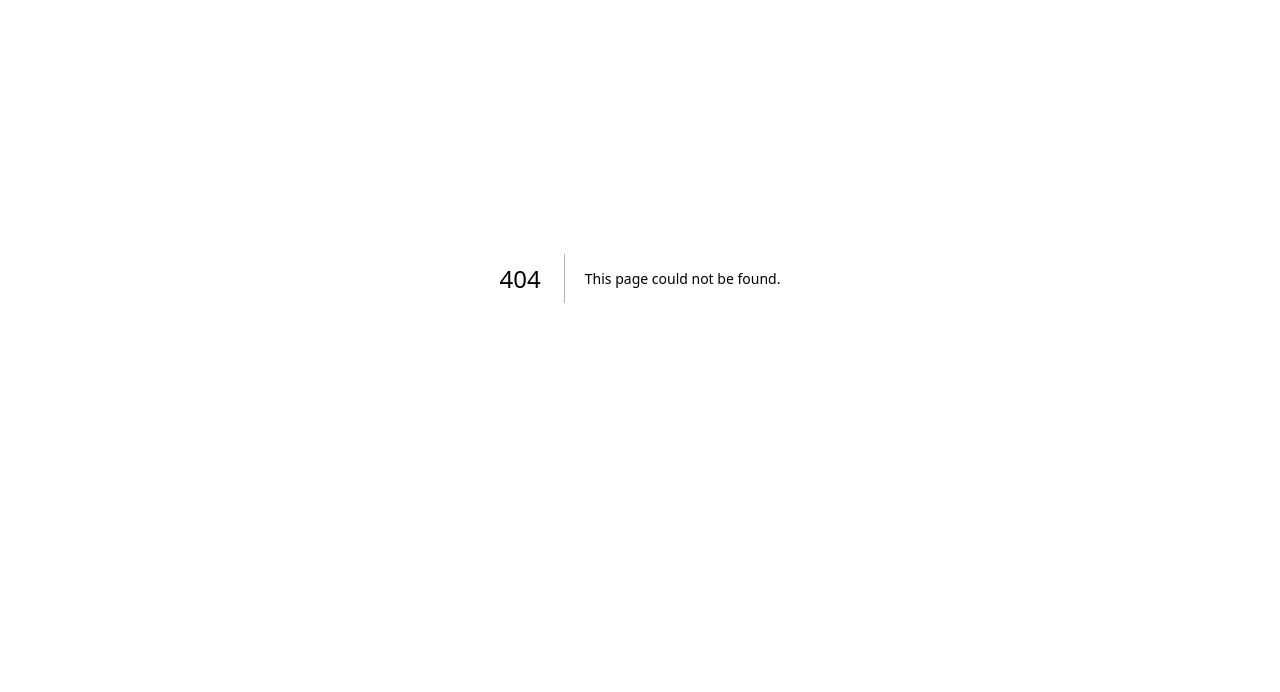
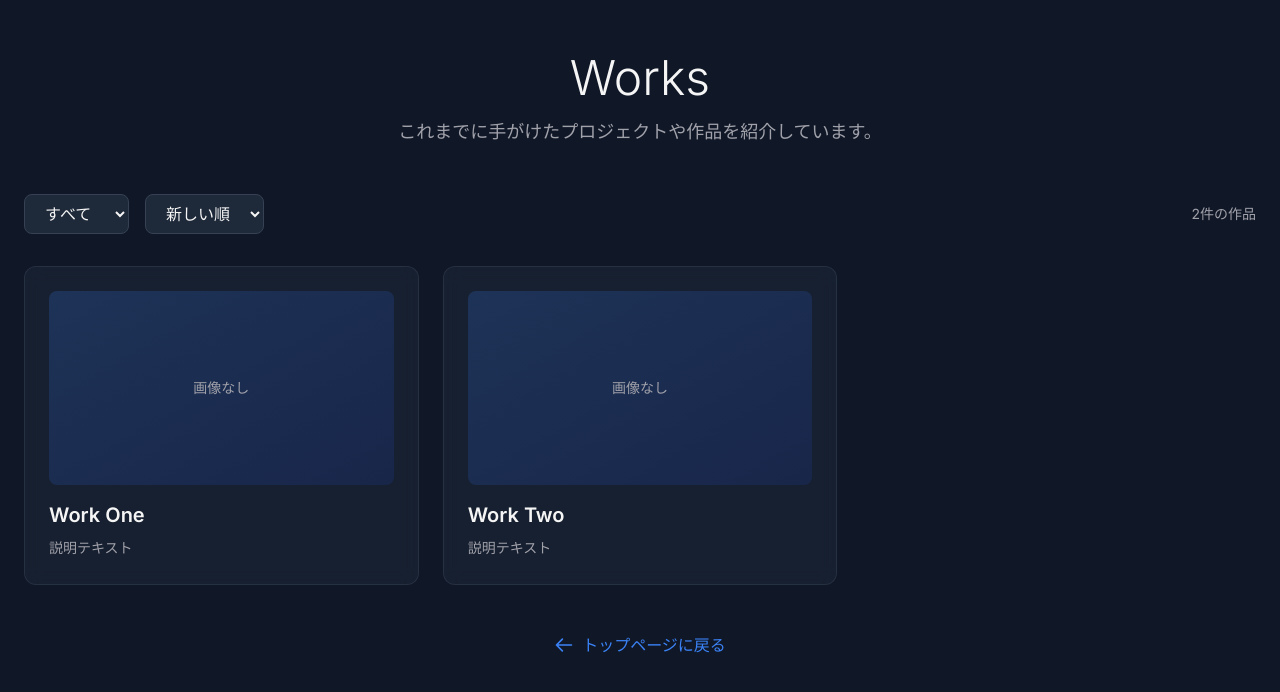
Before and after one commit to kazekage-210/portfolio-site2, a Next.js app: page /works in a window 1280 px wide. Before the commit this address had no page. Shown: the part 122-814 px from the top of the page. Built offline with nearby package versions, Linux system fonts and the light colour scheme.

Commit message:
feat(hero): icon-left layout + profile section; remove overlay and add top padding

```diff
--- /dev/null
+++ b/src/app/works/page.tsx
@@ -0,0 +1,108 @@
+// Works一覧ページ
+// 将来10〜100件のWorks掲載に耐える設計
+import { WORKS, Work } from '@/data/works';
+import Link from 'next/link';
+
+export default function WorksPage() {
+  return (
+    <div className="min-h-screen bg-gray-900 pt-24 md:pt-32">
+      <div className="max-w-7xl mx-auto px-6 py-12">
+        {/* ヘッダー */}
+        <div className="text-center mb-12">
+          <h1 className="text-4xl md:text-5xl font-light text-[#f5f5f5] mb-4">
+            Works
+          </h1>
+          <p className="text-lg text-[#a1a1aa] max-w-2xl mx-auto">
+            これまでに手がけたプロジェクトや作品を紹介しています。
+          </p>
+        </div>
+
+        {/* フィルタ・並び替えのプレースホルダ */}
+        <div className="mb-8 flex flex-col sm:flex-row gap-4 justify-between items-center">
+          <div className="flex gap-4">
+            <select className="bg-gray-800 border border-gray-700 rounded-lg px-4 py-2 text-[#f5f5f5] focus:outline-none focus:ring-2 focus:ring-[#3b82f6]">
+              <option value="all">すべて</option>
+              <option value="web">Web</option>
+              <option value="mobile">Mobile</option>
+              <option value="ai">AI</option>
+            </select>
+            <select className="bg-gray-800 border border-gray-700 rounded-lg px-4 py-2 text-[#f5f5f5] focus:outline-none focus:ring-2 focus:ring-[#3b82f6]">
+              <option value="newest">新しい順</option>
+              <option value="oldest">古い順</option>
+              <option value="name">名前順</option>
+            </select>
+          </div>
+          <div className="text-sm text-[#a1a1aa]">
+            {WORKS.length}件の作品
+          </div>
+        </div>
+
+        {/* Worksグリッド */}
+        <div className="grid md:grid-cols-2 lg:grid-cols-3 gap-6">
+          {WORKS.map((work) => (
+            <WorkCard key={work.id} work={work} />
+          ))}
+        </div>
+
+        {/* 戻るリンク */}
+        <div className="text-center mt-12">
+          <Link
+            href="/"
+            className="inline-flex items-center gap-2 text-[#3b82f6] hover:text-[#60a5fa] transition-colors duration-300"
+          >
+            <svg className="w-5 h-5" fill="none" stroke="currentColor" viewBox="0 0 24 24">
+              <path strokeLinecap="round" strokeLinejoin="round" strokeWidth={2} d="M10 19l-7-7m0 0l7-7m-7 7h18" />
+            </svg>
+            トップページに戻る
+          </Link>
+        </div>
+      </div>
+    </div>
+  );
+}
+
+// WorkCardコンポーネント
+function WorkCard({ work }: { work: Work }) {
+  const content = (
+    <div className="bg-gray-800/50 backdrop-blur-sm border border-gray-700/50 rounded-xl p-6 hover:border-[#3b82f6]/50 transition-all duration-300 group">
+      {/* サムネイル */}
+      <div className="aspect-video bg-gradient-to-br from-[#3b82f6]/20 to-[#1e40af]/20 rounded-lg mb-4 flex items-center justify-center">
+        {work.thumbnail ? (
+          <img
+            src={work.thumbnail}
+            alt={work.title}
+            className="w-full h-full object-cover rounded-lg"
+          />
+        ) : (
+          <div className="text-[#a1a1aa] text-sm">画像なし</div>
+        )}
+      </div>
+
+      {/* タイトルと説明 */}
+      <h3 className="text-xl font-semibold text-[#f5f5f5] mb-2 group-hover:text-[#3b82f6] transition-colors duration-300">
+        {work.title}
+      </h3>
+      {work.description && (
+        <p className="text-[#a1a1aa] text-sm leading-relaxed">
+          {work.description}
+        </p>
+      )}
+    </div>
+  );
+
+  // URLがある場合は外部リンク、ない場合は通常のdiv
+  if (work.url) {
+    return (
+      <a
+        href={work.url}
+        target="_blank"
+        rel="noopener noreferrer"
+        className="block"
+      >
+        {content}
+      </a>
+    );
+  }
+
+  return content;
+}
--- a/src/components/Hero.tsx
+++ b/src/components/Hero.tsx
@@ -1,6 +1,7 @@
 'use client';
 
 import { motion } from 'framer-motion';
+import { PROFILE } from '@/config/profile';
 
 const Hero = () => {
   // SNSリンクの設定（ここを書き換えればOK）
@@ -53,14 +54,15 @@ const Hero = () => {
         <div className="absolute bottom-1/4 right-1/4 w-1 h-1 bg-[#3b82f6]/20 rounded-full animate-pulse delay-3000"></div>
       </div>
 
-      <div className="max-w-6xl mx-auto text-center relative z-10">
+      <div className="max-w-6xl mx-auto relative z-10 grid grid-cols-1 md:grid-cols-[220px_1fr] gap-10 pt-28 md:pt-36">
+        {/* 左カラム: アイコン */}
         <motion.div
-          initial={{ opacity: 0, y: 40 }}
-          animate={{ opacity: 1, y: 0 }}
+          initial={{ opacity: 0, x: -40 }}
+          animate={{ opacity: 1, x: 0 }}
           transition={{ duration: 0.8, delay: 0.2 }}
-          className="mb-16"
+          className="flex justify-center md:justify-start"
         >
-          <div className="relative w-48 h-48 mx-auto mb-12">
+          <div className="relative w-48 h-48">
             {/* 外側の光るリング */}
             <div className="absolute inset-0 bg-gradient-to-br from-[#3b82f6] to-[#1e40af] rounded-full blur-2xl opacity-20 animate-pulse"></div>
             {/* メインのプロフィール画像 */}
@@ -74,45 +76,37 @@ const Hero = () => {
           </div>
         </motion.div>
 
-        <motion.h1
-          initial={{ opacity: 0, y: 30 }}
-          animate={{ opacity: 1, y: 0 }}
+        {/* 右カラム: プロフィール情報 */}
+        <motion.div
+          initial={{ opacity: 0, x: 40 }}
+          animate={{ opacity: 1, x: 0 }}
           transition={{ duration: 0.8, delay: 0.4 }}
-          className="text-5xl md:text-6xl font-light text-[#f5f5f5] mb-8 tracking-tight"
+          className="flex flex-col justify-center"
         >
-          blue
-        </motion.h1>
+          <h1 className="text-4xl md:text-5xl font-light text-[#f5f5f5] mb-4 tracking-tight">
+            Profile
+          </h1>
 
-        <motion.div
-          initial={{ opacity: 0, y: 20 }}
-          animate={{ opacity: 1, y: 0 }}
-          transition={{ duration: 0.6, delay: 0.5 }}
-          className="mb-8"
-        >
-          <p className="text-sm text-[#a1a1aa] font-light">※テスト公開用サイト</p>
-        </motion.div>
+          <h2 className="text-3xl md:text-4xl font-light text-[#3b82f6] mb-4 tracking-tight">
+            {PROFILE.name}
+          </h2>
 
-        <motion.div
-          initial={{ opacity: 0, y: 30 }}
-          animate={{ opacity: 1, y: 0 }}
-          transition={{ duration: 0.8, delay: 0.6 }}
-          className="max-w-4xl mx-auto mb-16"
-        >
-          <p className="text-xl md:text-2xl text-[#a1a1aa] leading-relaxed mb-8 font-light">
-            AIとの共生に新しい価値を描いています。
+          <div className="mb-6">
+            <p className="text-sm text-[#a1a1aa] font-light">{PROFILE.note}</p>
+          </div>
+
+          <div className="mb-8">
+            <p className="text-lg md:text-xl text-[#a1a1aa] leading-relaxed font-light whitespace-pre-line">
+              {PROFILE.bio}
             </p>
-          <p className="text-lg md:text-xl text-[#a1a1aa] leading-relaxed font-light">
-            暗号資産からAI、フルリモートの未来まで──技術と創造力を重ね、<br />
-            世界と静かにつながるプロジェクトを届けています。
-          </p>
-        </motion.div>
+          </div>
 
           {/* SNSボタン */}
           <motion.div
             initial={{ opacity: 0, y: 30 }}
             animate={{ opacity: 1, y: 0 }}
             transition={{ duration: 0.8, delay: 0.8 }}
-          className="flex justify-center space-x-6"
+            className="flex space-x-6"
           >
             {socialLinks.map((social, index) => (
               <motion.a
@@ -133,6 +127,7 @@ const Hero = () => {
               </motion.a>
             ))}
           </motion.div>
+        </motion.div>
       </div>
     </section>
   );
--- /dev/null
+++ b/src/config/profile.ts
@@ -0,0 +1,9 @@
+export const PROFILE = {
+  name: "blue",
+  note: "※テスト公開用サイト",
+  bio: `AIとの共生に新しい価値を描いています。
+
+
+暗号資産からAI、フルリモートの未来まで──技術と創造力を重ね、
+世界と静かにつながるプロジェクトを届けています。`,
+};
--- /dev/null
+++ b/src/data/works.ts
@@ -0,0 +1,26 @@
+// Works一覧データの管理
+// 将来10〜100件のWorks掲載に耐える設計
+export type Work = {
+  id: string;
+  title: string;
+  description?: string;
+  thumbnail?: string; // /images/... を想定、無ければプレースホルダ
+  url?: string;       // 外部リンク or 詳細ページ
+};
+
+export const WORKS: Work[] = [
+  {
+    id: "w1",
+    title: "Work One",
+    description: "説明テキスト",
+    thumbnail: "",
+    url: ""
+  },
+  {
+    id: "w2",
+    title: "Work Two",
+    description: "説明テキスト",
+    thumbnail: "",
+    url: ""
+  },
+];
```
Also changed, not shown: public/profile.svg (added). Lines whose indentation alone changed are shown as unchanged.
